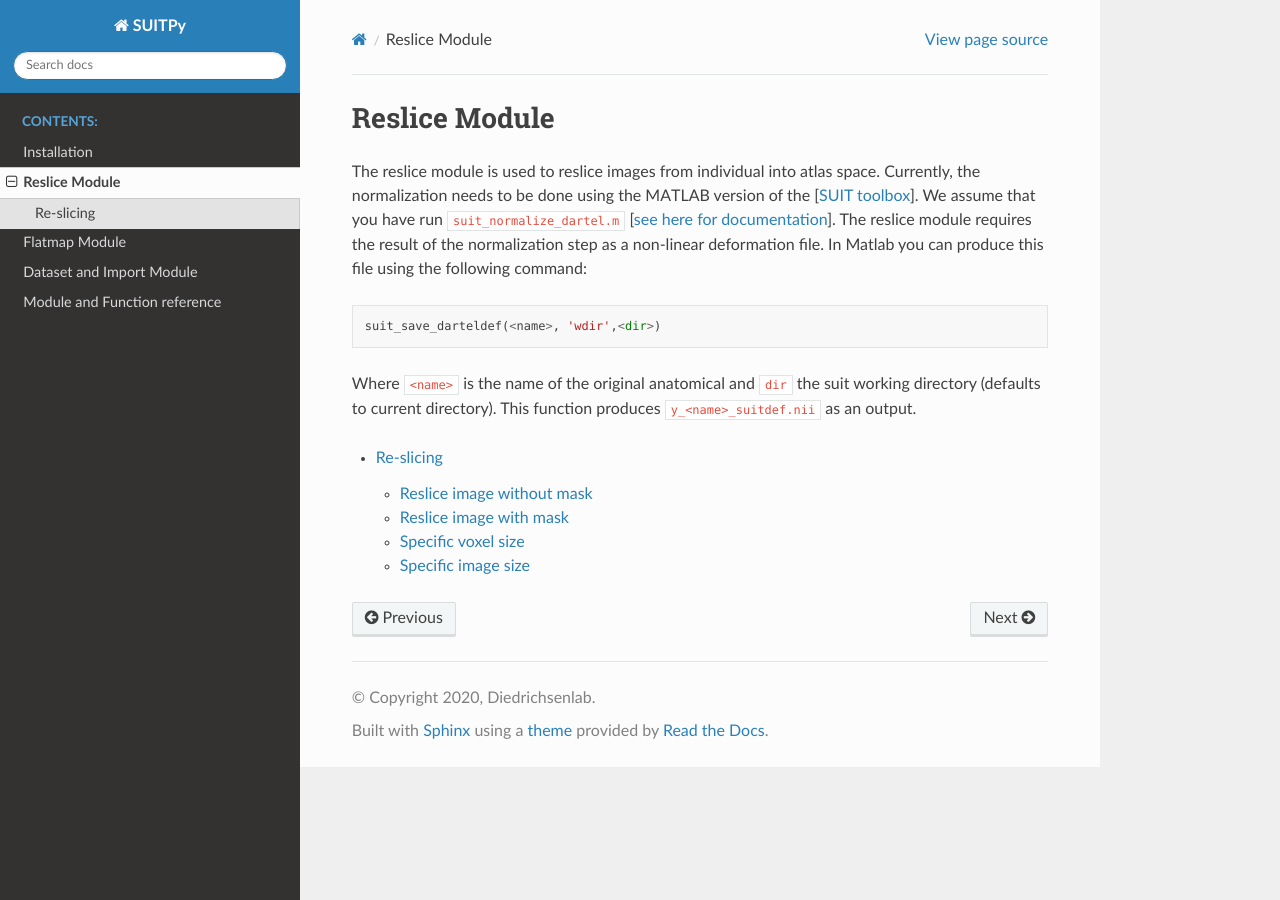
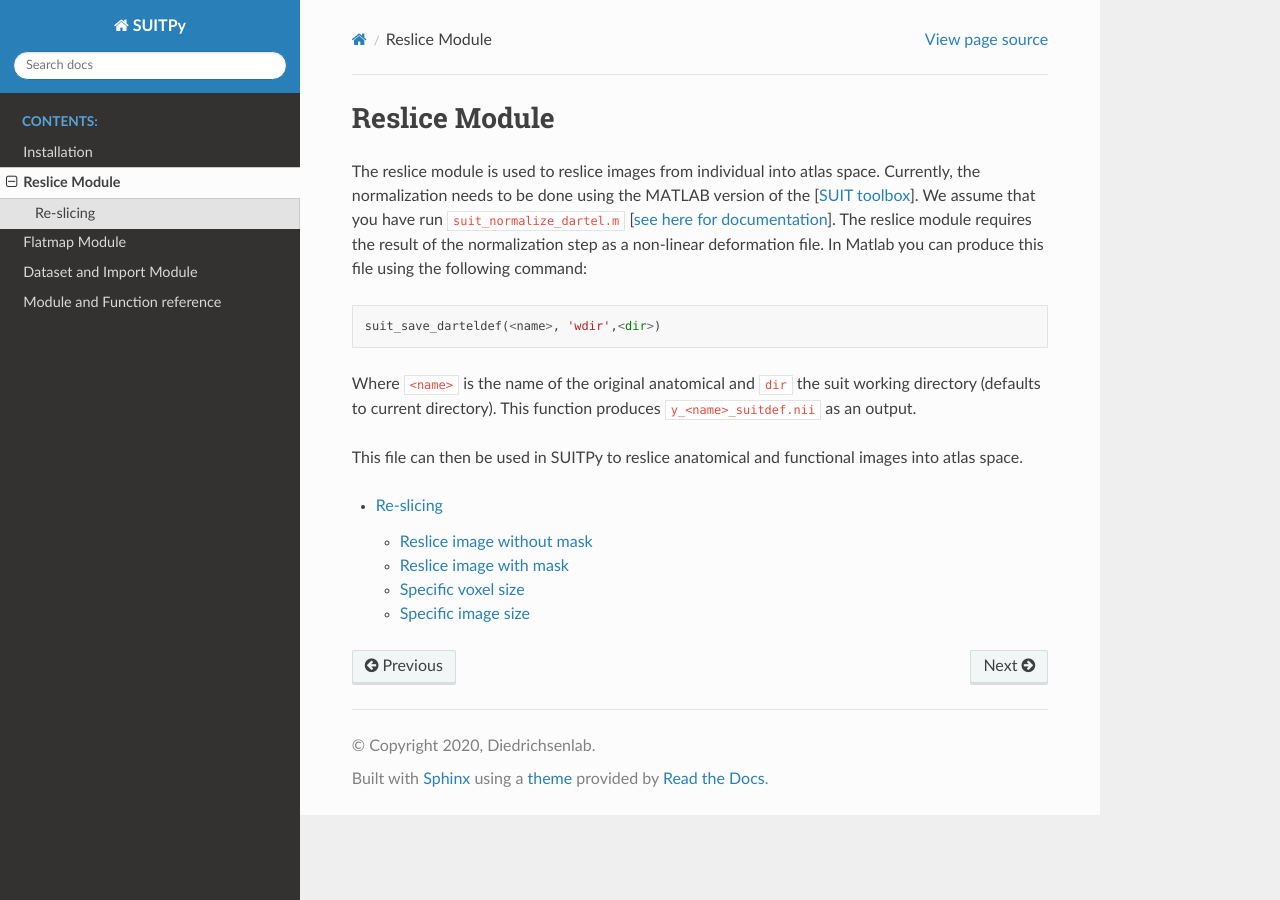
Before and after one commit to DiedrichsenLab/SUITPy, a Sphinx documentation site: the page built from docs/source/reslice.rst, in a window 1280 px wide. Built offline with Sphinx 7.4.7 and the Read the Docs theme 2.0.0, drawn with Linux system fonts in a browser that asks for light colours; pages that are not in the unit, such as notebooks, are missing from menus.

Commit message:
Update reslice.rst

```diff
--- a/docs/source/reslice.rst
+++ b/docs/source/reslice.rst
@@ -9,6 +9,8 @@ The reslice module is used to reslice images from individual into atlas space. C
 
 Where ``<name>`` is the name of the original anatomical and ``dir`` the suit working directory (defaults to current directory). This function produces ``y_<name>_suitdef.nii`` as an output.
 
+This file can then be used in SUITPy to reslice anatomical and functional images into atlas space.
+
 .. toctree::
 
     notebooks/reslice_example
```
